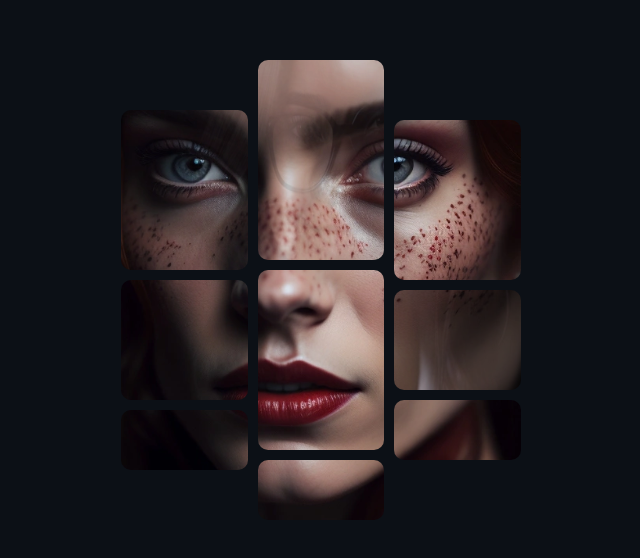
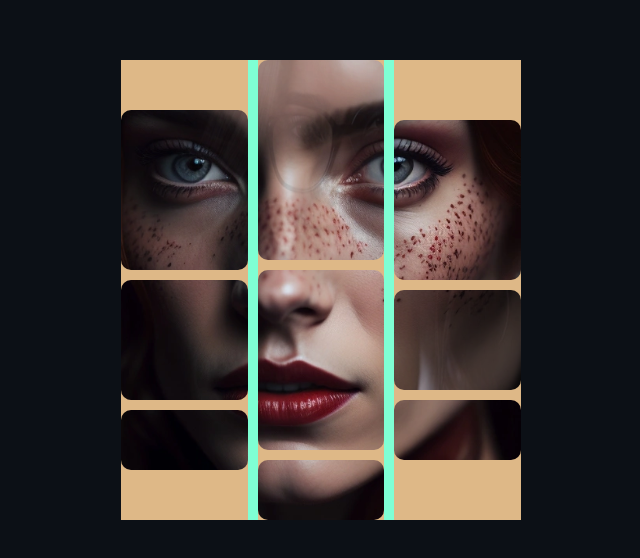
Before and after one commit to anupam6335/CSS-Only-Background-Image-Grids-Animation, a plain HTML site: page index.html in a window 1280 px wide. Shown: the part 110-668 px from the top of the page, without its empty margins (319-959 px from the left). Drawn offline with Linux system fonts and the light colour scheme.

Commit message:
put some color for understanding

```diff
--- a/style.css
+++ b/style.css
@@ -7,12 +7,6 @@
   --image-2: url(img/img2.jpg);
   --image-3: url(img/img3.webp);
 }
-
-/* :root {
-    --image-1: url(https://assets.codepen.io/907368/slider-1.jpg?format=webp&quality=40);
-    --image-2: url(https://assets.codepen.io/907368/slider-2.jpg?format=webp&quality=40);
-    --image-3: url(https://assets.codepen.io/907368/slider-3.jpg?format=webp&quality=40);
-  } */
 
 body,
 html {
@@ -26,72 +20,29 @@ html {
   font-size: 20px;
   margin: 0;
   padding: 0;
-  color: #ffffff;
-  font-family: "Roboto";
   overflow-x: hidden;
 }
 
 .container {
+  width: 80%;
+  max-width: 20rem;
+  background-color: aquamarine;
   display: flex;
   flex-direction: row;
-  width: 80%;
-  max-width: 20rem;
   gap: 0.5rem;
 
 }
 .container .column {
+  width: 100%;
+  background-color: burlywood;
   display: flex;
   flex-direction: column;
   align-items: center;
   justify-content: center;
   gap: inherit;
-  width: 100%;
 }
-.container .column-1 .item-1 {
-  height: 8rem;
-  /* background-color: red; */
-  animation: background 5s 150ms infinite ease-in-out;
-}
-.container .column-1 .item-2 {
-  height: 6rem;
-  /* background-color: blue; */
-  animation: background 5s 274ms infinite ease-in-out;
-}
-.container .column-1 .item-3 {
-  height: 3rem;
-  /* background-color: yellow; */
-  animation: background 5s 350ms infinite ease-in-out;
-}
-.container .column-2 .item-1 {
-    /* background-color: red; */
-  height: 10rem;
-  animation: background 5s 150ms infinite ease-in-out;
-}
-.container .column-2 .item-2 {
-    /* background-color: blue; */
-  height: 9rem;
-  animation: background 5s 274ms infinite ease-in-out;
-}
-.container .column-2 .item-3 {
-  height: 3rem;
-  /* background-color: yellow; */
-  animation: background 5s 350ms infinite ease-in-out;
-}
-.container .column-3 .item-1 {
-    /* background-color: red; */
-  height: 8rem;
-  animation: background 5s 280ms infinite ease-in-out;
-}
-.container .column-3 .item-2 {
-    /* background-color: blue; */
-  height: 5rem;
-  animation: background 5s 95ms infinite ease-in-out;
-}
-.container .column-3 .item-3 {
-    /* background-color: yellow; */
-  height: 3rem;
-  animation: background 5s 350ms infinite ease-in-out;
-}
+
+
 .container .column .item {
   width: inherit;
   border-radius: 0.5rem;
@@ -100,6 +51,62 @@ html {
   background-repeat: no-repeat;
   background-size: contain;
 }
+
+/* column 1 */
+.container .column-1 .item-1 {
+  height: 8rem;
+  background-color: red;
+  animation: background 5s 150ms infinite ease-in-out;
+}
+.container .column-1 .item-2 {
+  height: 6rem;
+  background-color: blue;
+  animation: background 5s 274ms infinite ease-in-out;
+}
+.container .column-1 .item-3 {
+  height: 3rem;
+  background-color: yellow;
+  animation: background 5s 350ms infinite ease-in-out;
+}
+
+/* column 2 */
+
+.container .column-2 .item-1 {
+  height: 10rem;
+  background-color: red;
+animation: background 5s 150ms infinite ease-in-out;
+}
+.container .column-2 .item-2 {
+  height: 9rem;
+  background-color: blue;
+animation: background 5s 274ms infinite ease-in-out;
+}
+.container .column-2 .item-3 {
+height: 3rem;
+background-color: yellow;
+animation: background 5s 350ms infinite ease-in-out;
+}
+
+/* column 3 */
+.container .column-3 .item-1 {
+  height: 8rem;
+  background-color: red;
+animation: background 5s 280ms infinite ease-in-out;
+}
+.container .column-3 .item-2 {
+  height: 5rem;
+  background-color: blue;
+animation: background 5s 95ms infinite ease-in-out;
+}
+.container .column-3 .item-3 {
+  height: 3rem;
+  background-color: yellow;
+animation: background 5s 350ms infinite ease-in-out;
+}
+
+
+/*  Animation */
+
 
 @keyframes background {
   0% {
```
